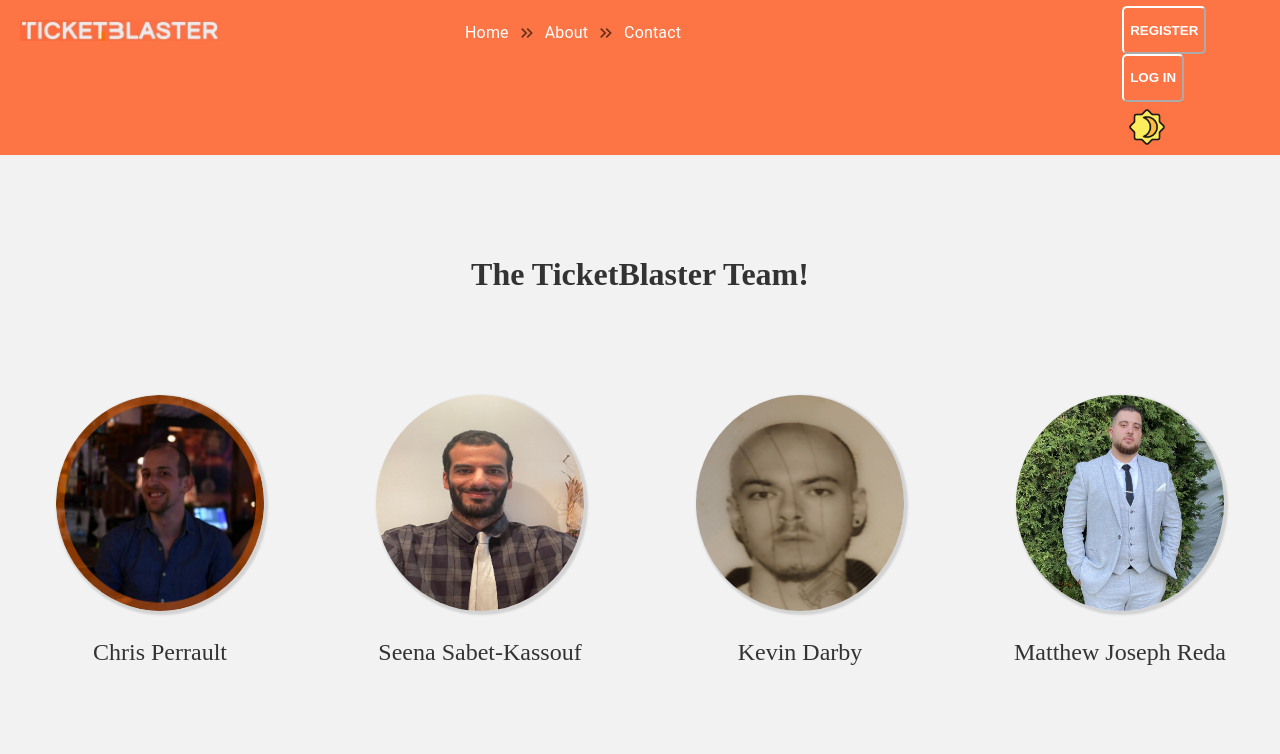
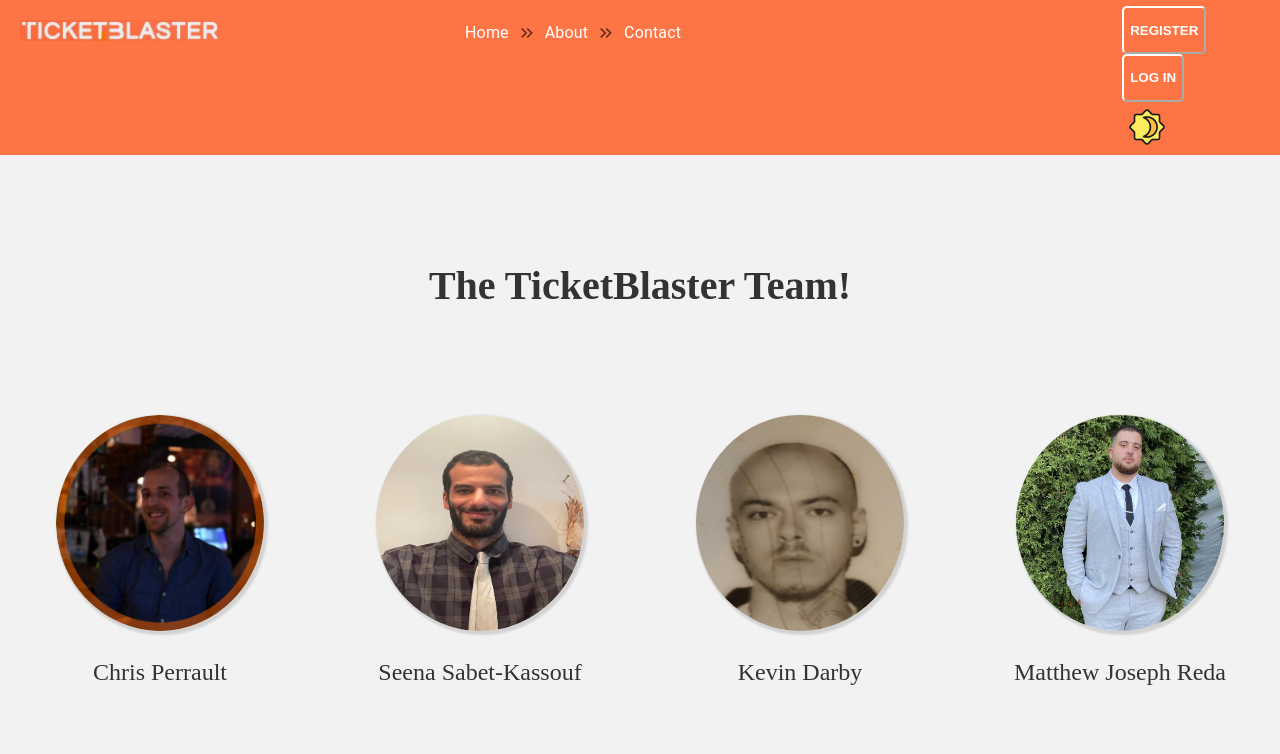
Before and after one commit to ChristopherPerrault/ticketblaster, a React (Create React App) app in the folder frontend/: page /about in a window 1280 px wide. Shown: the top 754 px of the page. Built offline with nearby package versions, Linux system fonts and the light colour scheme; a web font is replaced by a local one.

Commit message:
color change admin page, made About page header a bit bigger

```diff
--- a/frontend/src/components/AboutPhotos.js
+++ b/frontend/src/components/AboutPhotos.js
@@ -8,7 +8,7 @@ function AboutPhotos() {
   return (
     <>
       <div className="about--title">
-        <h1>The TicketBlaster Team!</h1>
+        <h1 style={{fontSize:"2.5rem"}}>The TicketBlaster Team!</h1>
       </div>
       <div className="about--images">
         <div>
--- a/frontend/src/components/admin/RecordList.css
+++ b/frontend/src/components/admin/RecordList.css
@@ -13,7 +13,7 @@ td{
 
 .edit-container{
     padding: 2rem;
-    background-color: #dd6666;
+    background-color: #cca377;
     margin-top:3rem;
     margin-left:38%;
     display: inline-block;
--- a/frontend/src/index.css
+++ b/frontend/src/index.css
@@ -122,6 +122,7 @@ figcaption {
 .about--title {
   text-align: center;
   padding: 10vh;
+  font-size:"6rem";
 }
 
 .about--images {
```
